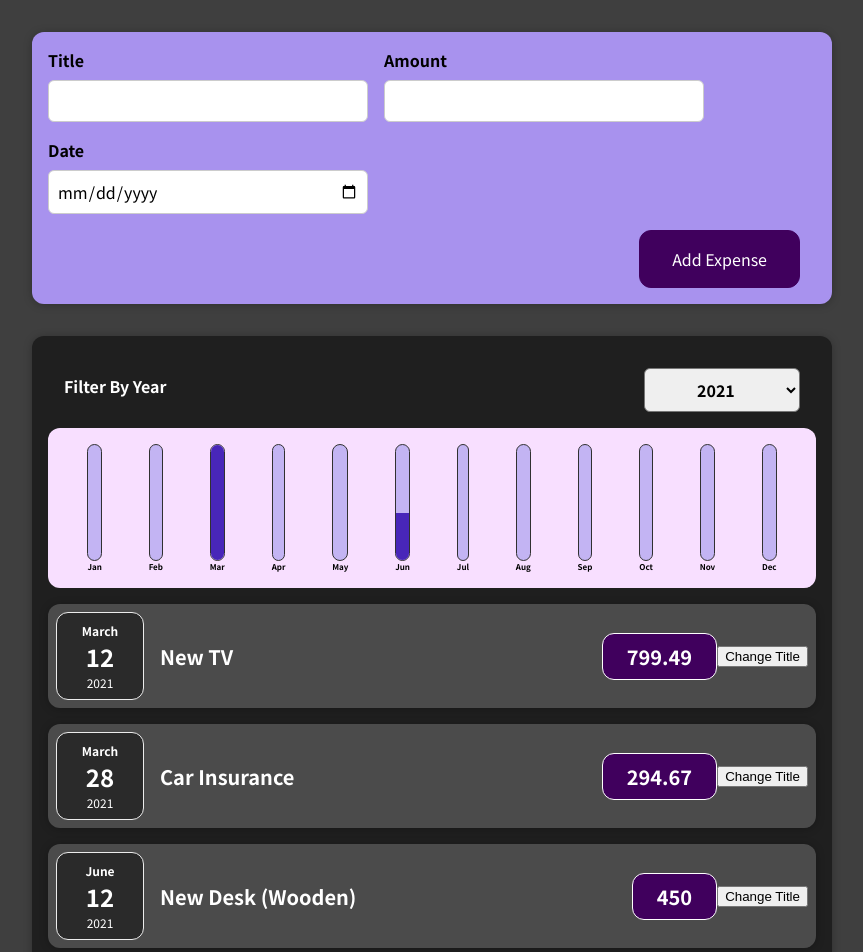
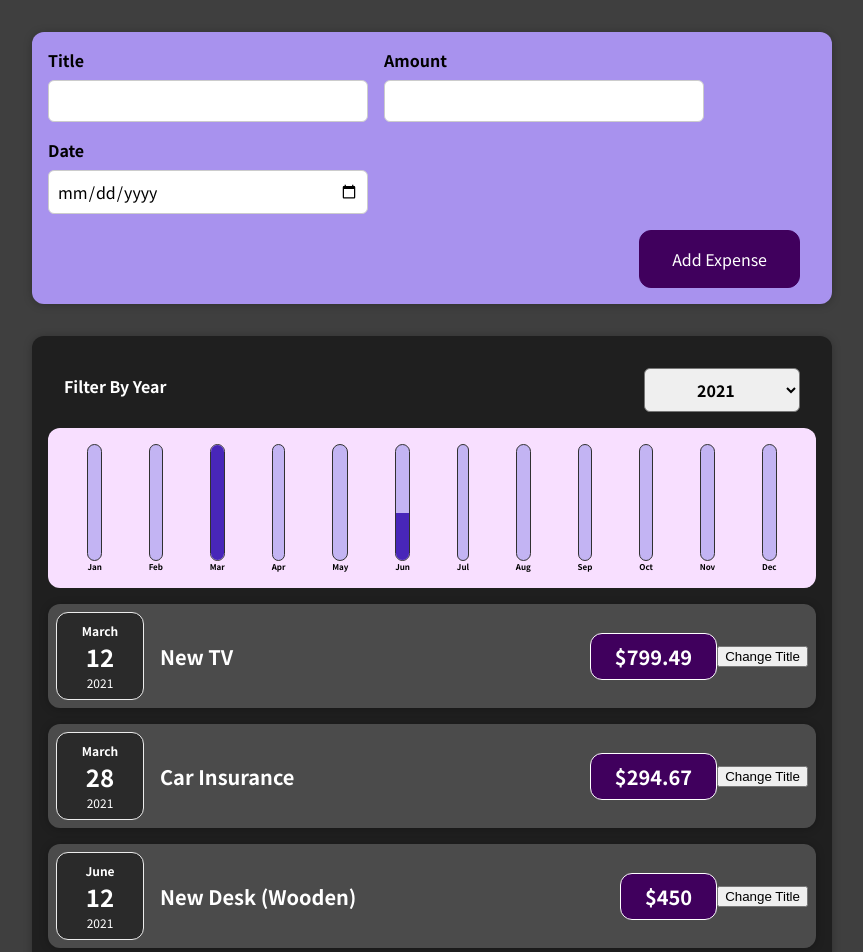
Before and after one commit to reza-salemi/Expense-Tracker, a React (Create React App) app: page / in a window 1280 px wide. Shown: the top 952 px of the page, without its empty margins (208-1071 px from the left). Built offline with nearby package versions, Linux system fonts and the light colour scheme.

Commit message:
refactor expense list into new component

```diff
--- a/src/components/Expenses/ExpenseItem.js
+++ b/src/components/Expenses/ExpenseItem.js
@@ -8,7 +8,7 @@
       <ExpenseDate date={props.date} />
       <div className="expense-item__description">
         <h2>{props.title}</h2>
-        <div className="expense-item__price">{props.amount}</div>
+        <div className="expense-item__price">${props.amount}</div>
       </div>
       <button>Change Title</button>
     </Card>
--- a/src/components/Expenses/Expenses.js
+++ b/src/components/Expenses/Expenses.js
@@ -1,9 +1,10 @@
 import { useState } from "react";
-import ExpenseItem from "./ExpenseItem";
+
 import Card from "../UI/Card";
 import "./Expenses.css";
 import ExpenseFilter from "./ExpenseFilter";
 import ExpensesChart from "./ExpensesChart";
+import ExpensesList from "./ExpensesList";
 
 const Expenses = (props) => {
   const [filteredYear, setFilteredYear] = useState("2021");
@@ -16,19 +17,6 @@
     return expense.date.getFullYear().toString() === filteredYear;
   });
 
-  let expensesContent = <p className="message">No Expense Found</p>;
-
-  if (filteredExpenses.length > 0) {
-    expensesContent = filteredExpenses.map((expense) => (
-      <ExpenseItem
-        key={expense.id}
-        title={expense.title}
-        amount={expense.amount}
-        date={expense.date}
-      />
-    ));
-  }
-
   return (
     <Card className="expenses">
       <ExpenseFilter
@@ -36,7 +24,7 @@
         onChangeFilter={filterChangeHandler}
       />
       <ExpensesChart expenses={filteredExpenses} />
-      {expensesContent}
+      <ExpensesList items={filteredExpenses} />
     </Card>
   );
 };
--- /dev/null
+++ b/src/components/Expenses/ExpensesList.css
@@ -0,0 +1,9 @@
+.expenses-list {
+  list-style: none;
+  padding: 0;
+}
+
+.expenses-list__fallback {
+  color: white;
+  text-align: center;
+}
--- /dev/null
+++ b/src/components/Expenses/ExpensesList.js
@@ -0,0 +1,23 @@
+import ExpenseItem from "./ExpenseItem";
+import "./ExpensesList.css";
+
+const ExpensesList = (props) => {
+  if (props.items.length === 0) {
+    return <h2 className="expenses-list__fallback">Found no expenses.</h2>;
+  }
+
+  return (
+    <ul className="expenses-list">
+      {props.items.map((expense) => (
+        <ExpenseItem
+          key={expense.id}
+          title={expense.title}
+          amount={expense.amount}
+          date={expense.date}
+        />
+      ))}
+    </ul>
+  );
+};
+
+export default ExpensesList;
```
